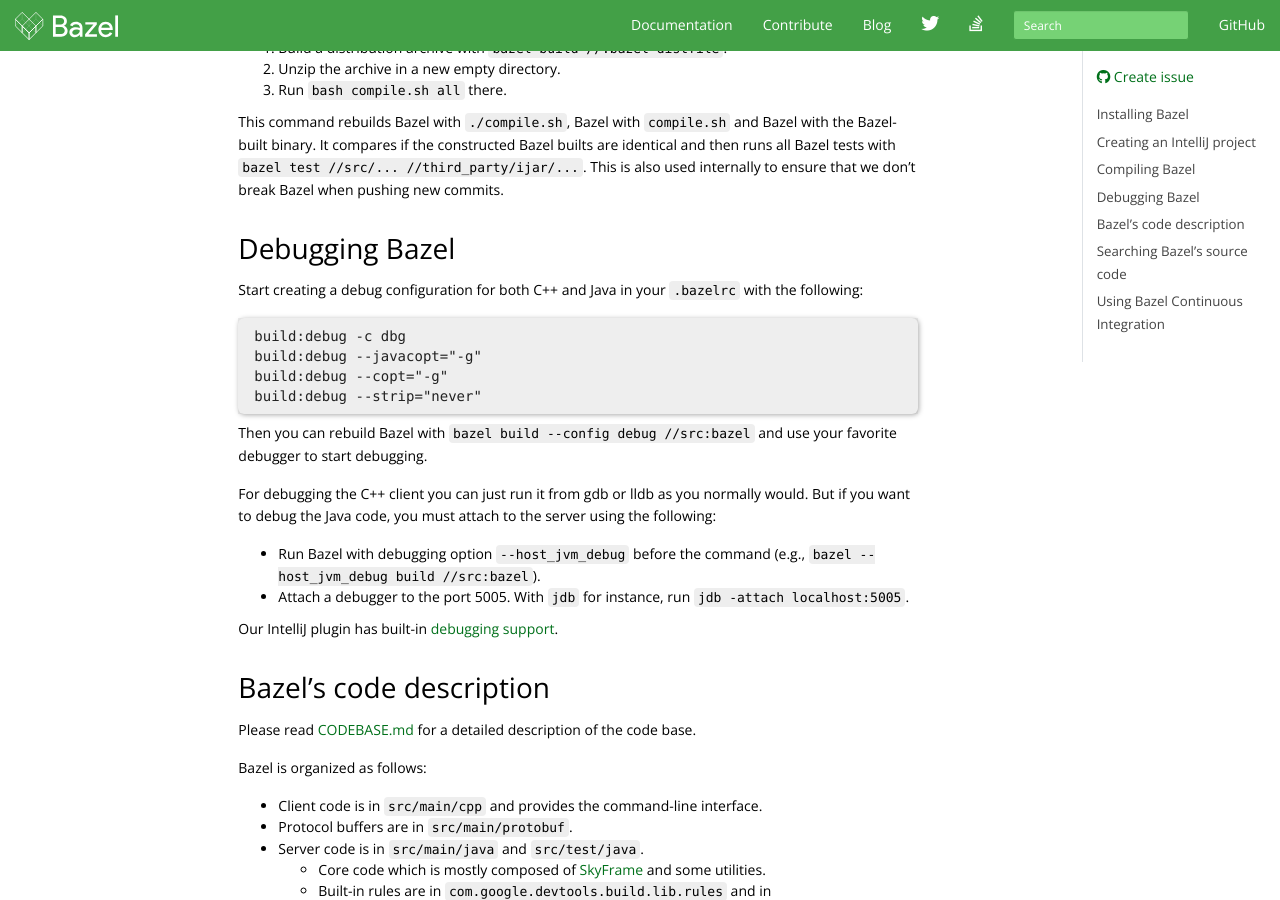
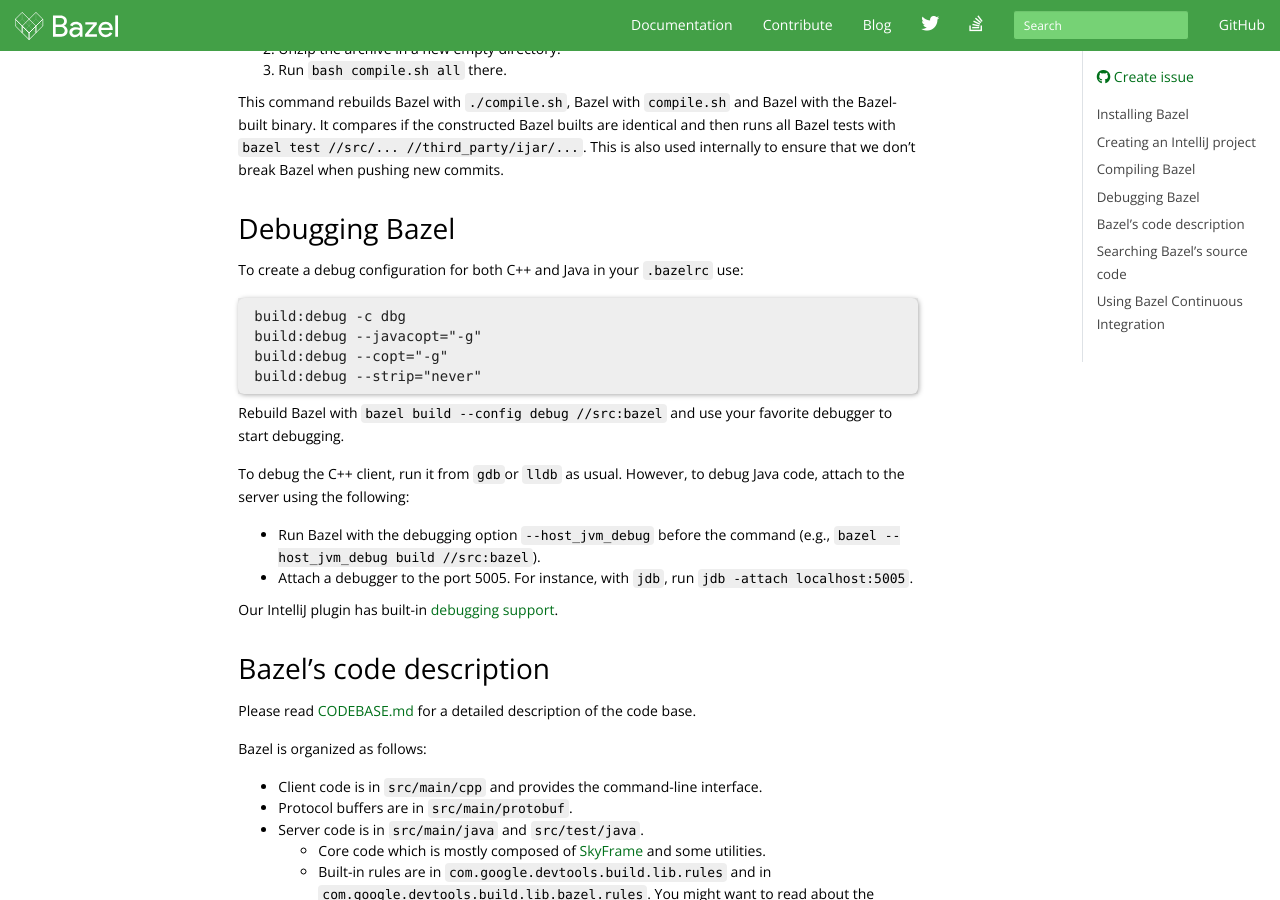
Before and after one commit to bazelbuild/bazel-website, a Jekyll site: the page built from basics/getting_started.md, in a window 1280 px wide and 900 px high, scrolled down 1660 px. Built offline with Jekyll 4.4.1, drawn with Linux system fonts in a browser that asks for light colours; nearby versions of some CDN libraries; library files that are not in the unit come from our copies; comment, search, counter and statistics services are not loaded; the table of contents is made by our own code.

Commit message:
Updated sentences

````diff
--- a/basics/getting_started.md
+++ b/basics/getting_started.md
@@ -54,17 +54,14 @@
 
 To work with IntelliJ:
 
-1.  Install Bazel's [IntelliJ plug-in](https://ij.bazel.build).
-1.  Set the path to the Bazel binary in the plugin preferences
+1. Install Bazel's [IntelliJ plug-in](https://ij.bazel.build).
+1. Set the path to the Bazel binary in the plugin preferences
    (`Preferences` > `Other Settings` > `Bazel Settings`).
-1.  Import the Bazel workspace as a Bazel project
+1. Import the Bazel workspace as a Bazel project
    (`File` > `Import Bazel Project...`) with the following settings:
-
    *  Use existing Bazel workspace: choose your cloned Git repository.
-   *  Select `Import from workspace` and choose the `scripts/ij.bazelproject`
-      file as the `Project view`.
-
-1.  Download [Google's Java Code Style Scheme file for IntelliJ](https://github.com/google/styleguide/blob/gh-pages/intellij-java-google-style.xml),
+   *  Select `Import from workspace` and choose the `scripts/ij.bazelproject` file as the `Project view`.
+1. Download [Google's Java Code Style Scheme file for IntelliJ](https://github.com/google/styleguide/blob/gh-pages/intellij-java-google-style.xml),
    import it (go to `Preferences` > `Editor` > `Code Style` > `Java`, click `Manage`, then `Import`)
    and use it when working on Bazel's code.
 
@@ -98,8 +95,8 @@
 
 ## Debugging Bazel
 
-Start creating a debug configuration for both C++ and Java in your `.bazelrc`
-with the following:
+To create a debug configuration for both C++ and Java in your `.bazelrc`
+use:
 
 ```
 build:debug -c dbg
@@ -108,15 +105,15 @@
 build:debug --strip="never"
 ```
 
-Then you can rebuild Bazel with `bazel build --config debug //src:bazel` and use
+Rebuild Bazel with `bazel build --config debug //src:bazel` and use
 your favorite debugger to start debugging.
 
-For debugging the C++ client you can just run it from gdb or lldb as you normally would.
-But if you want to debug the Java code, you must attach to the server using the following:
+To debug the C++ client, run it from `gdb`or `lldb` as usual.
+However, to debug Java code, attach to the server using the following:
 
-*  Run Bazel with debugging option `--host_jvm_debug` before the
+*  Run Bazel with the debugging option `--host_jvm_debug` before the
    command (e.g., `bazel --host_jvm_debug build //src:bazel`).
-*  Attach a debugger to the port 5005. With `jdb` for instance,
+*  Attach a debugger to the port 5005. For instance, with `jdb`,
    run `jdb -attach localhost:5005`.
 
 Our IntelliJ plugin has built-in [debugging support](https://ij.bazel.build/docs/run-configurations.html).
````
